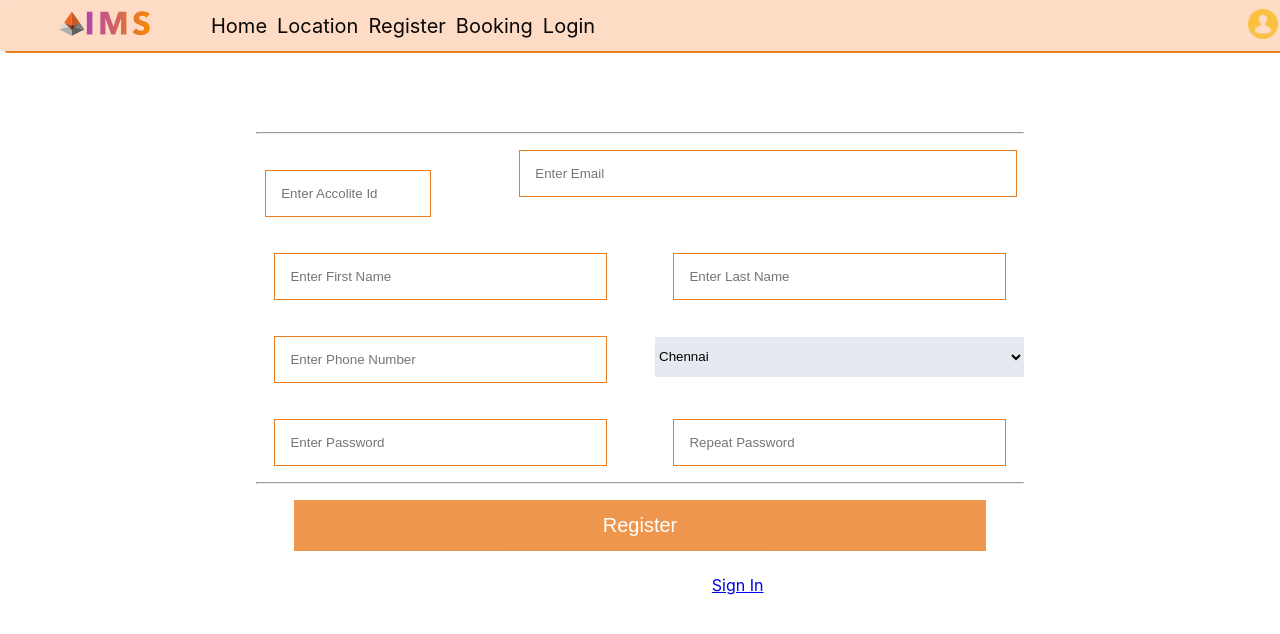
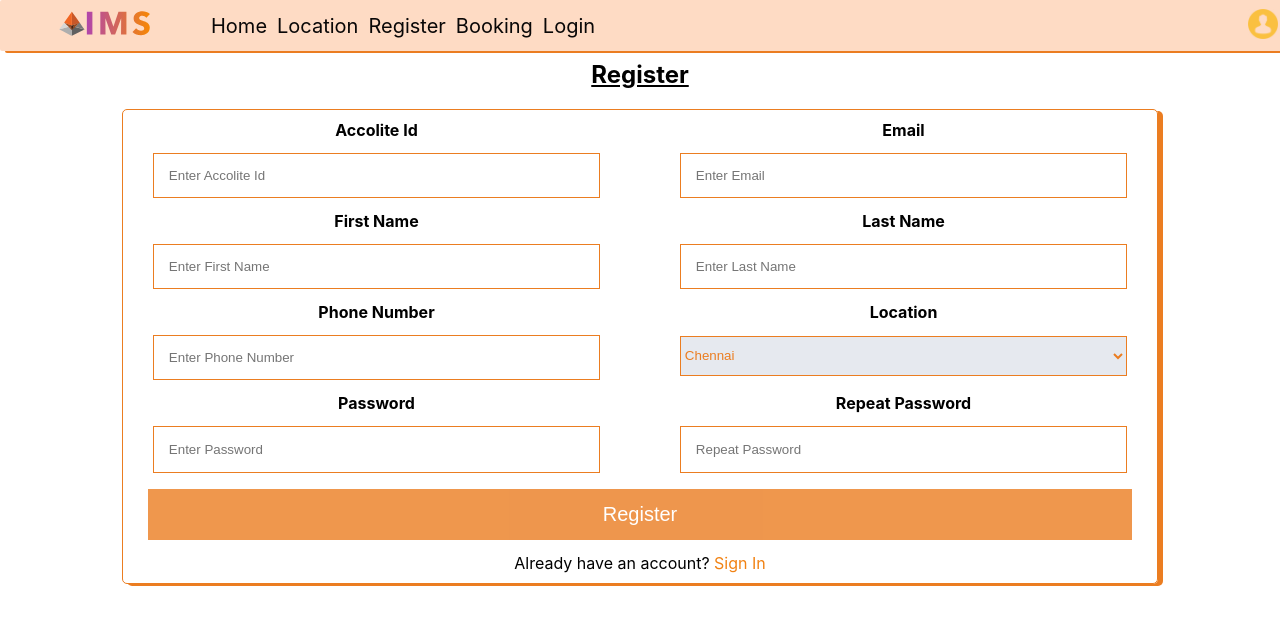
Before and after one commit to Aman16969/seatingmanagement, a React (Create React App) app: page /register in a window 1280 px wide. Shown: the top 634 px of the page. Built offline with nearby package versions, Linux system fonts and the light colour scheme.

Commit message:
registerpage done

```diff
--- a/src/App.css
+++ b/src/App.css
@@ -18,3 +18,7 @@
   background-repeat:no-repeat;
   padding-top: 50px;
 }
+h2{
+  color: black;
+  text-decoration: underline;
+  }
--- a/src/Component/AuthComponent/Auth.css
+++ b/src/Component/AuthComponent/Auth.css
@@ -1,3 +1,4 @@
+
 input[type=text], input[type=email], input[type=password] {
     width: 90%;
     padding: 15px 15px;
@@ -11,7 +12,6 @@ input[type=text], input[type=email], input[type=password] {
     padding: 10px 0;
     margin-top: 30px;
     border-radius: 8px;
-
 
   }
 
@@ -63,8 +63,9 @@ input[type=text], input[type=email], input[type=password] {
 
 
   .row1{
+
     display: grid;
-    grid-template-columns: 1fr 3fr;
+    grid-template-columns: 1.5fr 1.5fr;
     column-gap: 30px;
   }
   .row{
@@ -97,12 +98,12 @@ input[type=text], input[type=email], input[type=password] {
 
 
   .drop .select-loc{
-    width: 100%;
+    width: 90%;
     height: 40px;
     margin-top: 9px;
-    color: black;
+    color: #eb7d21;
     background-color: #e6e9ef;
-    border: none;
+    border : 1px solid #eb7d21;
   }
   .register-link a,.forgot-link a{
     color: #f18213;
--- a/src/Component/AuthComponent/Login.js
+++ b/src/Component/AuthComponent/Login.js
@@ -1,6 +1,5 @@
 import React from 'react'
 import './Auth.css'
-
 import { Link } from "react-router-dom";
 //import Register from './Register';
 const Login=(props)=>{
@@ -8,7 +7,7 @@ return(
     <>
     <div className="login-container">
       <h1 style={{color:'black'}}>Login</h1>
-  <form className="modal-content"  >
+  <form className="modal-content" style={{width:'30%'}} >
 
       <label for="Email"><b>Email</b></label>
       <input type="email" placeholder="Enter Email" name="email" required/>
--- a/src/Component/AuthComponent/Register.js
+++ b/src/Component/AuthComponent/Register.js
@@ -6,12 +6,9 @@ const Register=()=>{
 
     return(
         <>
-        <div className="container" style={{width:'60%' ,display: 'inline-flex',marginTop: '50px'}}>
-       <form >
-
-    <h1>Register</h1>
-
-    <hr></hr>
+        <div className="login-container">
+        <h2>Register</h2>
+       <form className="modal-content">
         <div className="row1">
             <div>
                 <label for="Id"><b>Accolite Id</b></label>
@@ -58,16 +55,17 @@ const Register=()=>{
                 <input type="password" placeholder="Repeat Password" name="psw-repeat" id="psw-repeat" required/>
             </div>
         </div>
-    <hr></hr>
 
 
-    <button type="submit" className="registerbtn">Register</button>
+
+    <button style={{width:'96%'}}>Register</button>
+    <label>
+      <span className="register-link">Already have an account?
+        <Link to="/login"> Sign In</Link>
+      </span>
+      </label>
 
 
-  <div className="container signin">
-    <p>Already have an account?<Link to="/">Sign In</Link></p>
-
-  </div>
 </form>
 </div>
         </>
--- a/src/Component/LocationComponent/LocationCreate.js
+++ b/src/Component/LocationComponent/LocationCreate.js
@@ -38,7 +38,7 @@ const LocationCreate = () => {
       <label for="address"><b>Address</b></label>
       <textarea name="address" id="" cols="30" rows="3" value={address} onChange={(e)=>{setAddress(e.target.value)}}></textarea>
 
-               <button>Add Location</button>
+               {!isPending && <button>Add Location</button>}
 
 
 
--- a/src/Component/NavComponent/nav.css
+++ b/src/Component/NavComponent/nav.css
@@ -74,4 +74,5 @@
 .navbar li:last-child {
   margin-left: auto;
   color: blue;
+
 }
```
